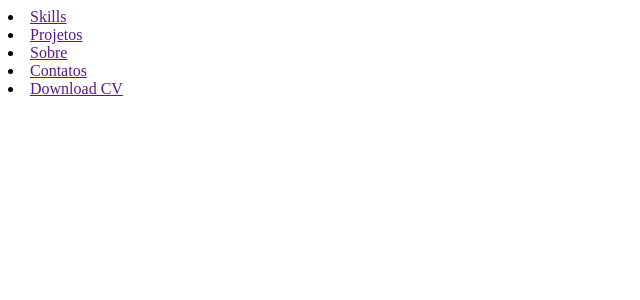
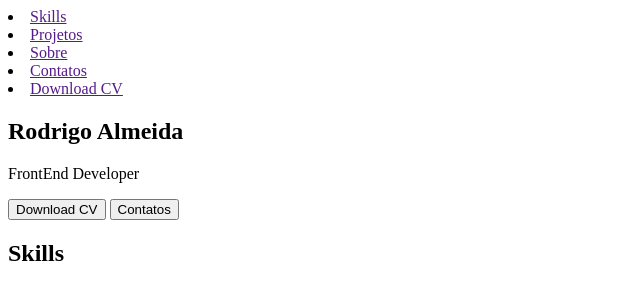
Before and after one commit to rodrigoalmeidagit/projeto-collabcode, a plain HTML site: page html/index.html in a window 1280 px wide. Shown: the whole page, without its empty margins (0-640 px from the left). Drawn offline with Linux system fonts and the light colour scheme.

Commit message:
updated html sections

```diff
--- a/html/index.html
+++ b/html/index.html
@@ -23,9 +23,39 @@
   </header>
 
   <main>
+
+    <section id="banner-section">
+      <div>
+        <div>
+          <h2>Rodrigo Almeida</h2>
+          <p>FrontEnd Developer</p>
+        </div>
+        <div>
+          <button>Download CV</button>
+          <button>Contatos</button>
+        </div>
+      </div>
+    </section>
+
+    <section id="skills-section">
+      <h2>Skills</h2>
+    </section>
+
+    <section id="project-section">
+
+    </section>
+
+    <section id="about-section">
+
+    </section>
+
+    <section id="contact-section">
+
+    </section>
   </main>
 
   <footer>
+
   </footer>
 
 </body>
```
